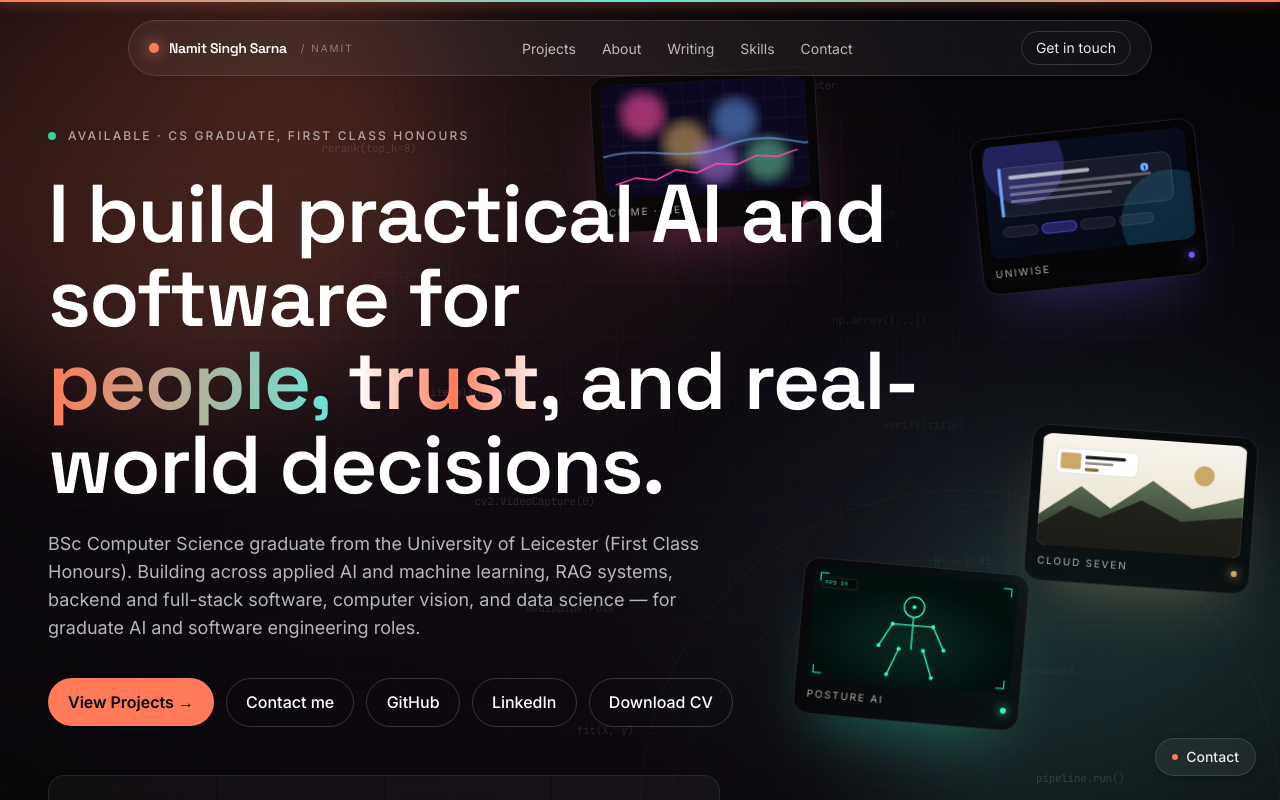
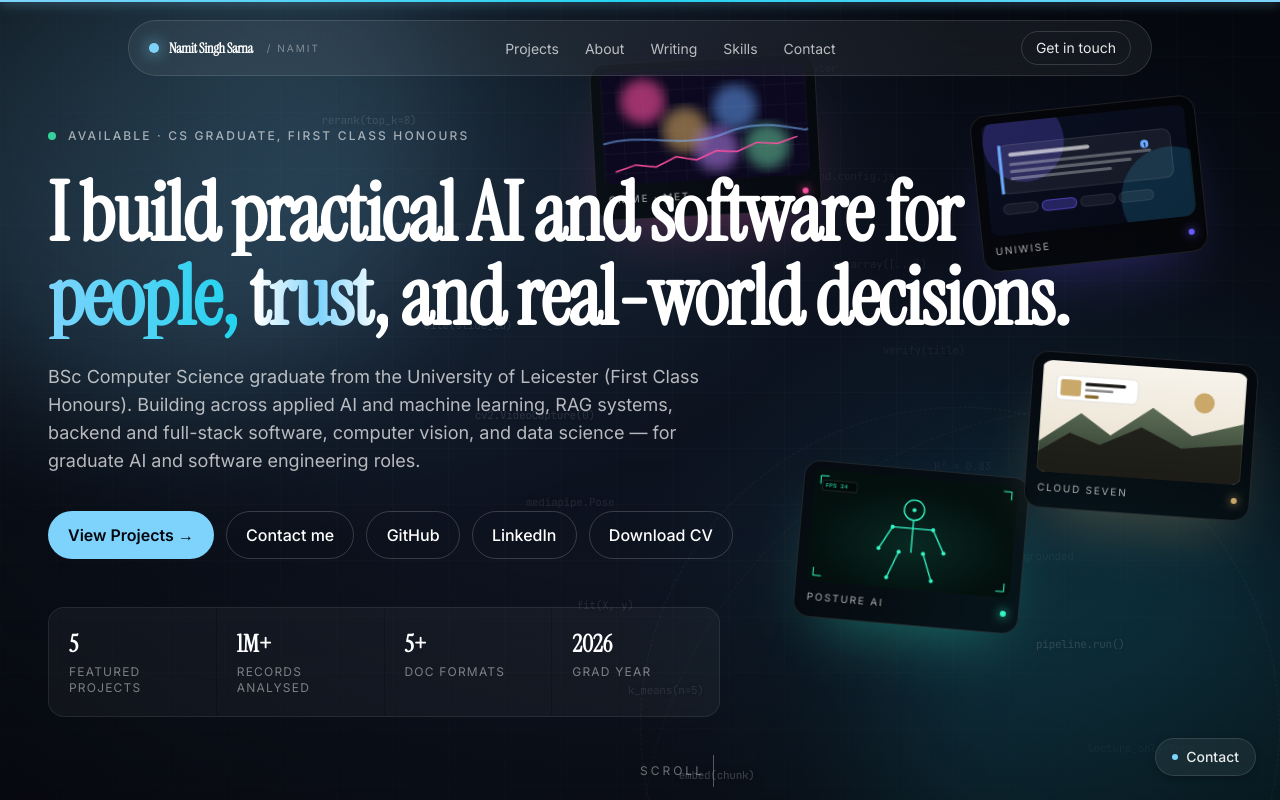
Before and after one commit to namitzz/Namit.portfolio, a React (Vite) app: page / in a window 1280 px wide. Shown: the top 800 px of the page. Built offline with nearby package versions, Linux system fonts and the light colour scheme.

Commit message:
Redesign: navy/ice-blue palette + Instrument Serif display font

```diff
--- a/index.html
+++ b/index.html
@@ -3,7 +3,7 @@
   <head>
     <meta charset="UTF-8" />
     <meta name="viewport" content="width=device-width, initial-scale=1.0" />
-    <meta name="theme-color" content="#08070d" />
+    <meta name="theme-color" content="#0a0f1c" />
 
     <title>Namit Singh Sarna · Portfolio · AI, full-stack, education tech</title>
     <meta
@@ -49,7 +49,7 @@
     <link rel="preconnect" href="https://fonts.gstatic.com" crossorigin />
     <link
       rel="stylesheet"
-      href="https://fonts.googleapis.com/css2?family=Inter:wght@300;400;500;600;700&family=Space+Grotesk:wght@400;500;600;700&family=JetBrains+Mono:wght@400;500&display=swap"
+      href="https://fonts.googleapis.com/css2?family=Instrument+Serif:ital@0;1&family=Inter:wght@400;500;600;700&family=JetBrains+Mono:wght@400;500&display=swap"
     />
   </head>
   <body class="bg-ink-900 text-white antialiased">
--- a/public/404.html
+++ b/public/404.html
@@ -14,16 +14,16 @@
     <link rel="preconnect" href="https://fonts.gstatic.com" crossorigin />
     <link
       rel="stylesheet"
-      href="https://fonts.googleapis.com/css2?family=Inter:wght@300;400;500;600;700&family=Space+Grotesk:wght@400;500;600;700&family=JetBrains+Mono:wght@400;500&display=swap"
+      href="https://fonts.googleapis.com/css2?family=Instrument+Serif:ital@0;1&family=Inter:wght@400;500;600;700&family=JetBrains+Mono:wght@400;500&display=swap"
     />
     <style>
       :root {
-        --bg-from: #08070d;
-        --bg-to: #160f18;
-        --accent: #ff7a59;
-        --accent-2: #6be3d6;
+        --bg-from: #0a0f1c;
+        --bg-to: #111827;
+        --accent: #7dd3fc;
+        --accent-2: #22d3ee;
         --ink: #ffffff;
-        --muted: rgba(255, 255, 255, 0.6);
+        --muted: rgba(203, 213, 225, 0.65);
       }
       * {
         box-sizing: border-box;
@@ -40,12 +40,12 @@
         background:
           radial-gradient(
             circle at 15% 15%,
-            rgba(255, 122, 89, 0.18) 0%,
+            rgba(125, 211, 252, 0.18) 0%,
             transparent 40%
           ),
           radial-gradient(
             circle at 85% 85%,
-            rgba(107, 227, 214, 0.12) 0%,
+            rgba(34, 211, 238, 0.12) 0%,
             transparent 40%
           ),
           linear-gradient(160deg, var(--bg-from) 0%, var(--bg-to) 100%);
@@ -78,7 +78,7 @@
         box-shadow: 0 0 12px var(--accent);
       }
       h1 {
-        font-family: 'Space Grotesk', 'Inter', system-ui, sans-serif;
+        font-family: 'Instrument Serif', Georgia, serif;
         font-size: clamp(4rem, 14vw, 8rem);
         line-height: 0.95;
         margin: 1.5rem 0 0.5rem;
@@ -90,7 +90,7 @@
         -webkit-text-fill-color: transparent;
       }
       h2 {
-        font-family: 'Space Grotesk', 'Inter', system-ui, sans-serif;
+        font-family: 'Instrument Serif', Georgia, serif;
         font-size: clamp(1.4rem, 3.4vw, 2rem);
         margin: 0 0 1.25rem;
         font-weight: 600;
--- a/src/components/ProjectBanner.jsx
+++ b/src/components/ProjectBanner.jsx
@@ -190,7 +190,7 @@ function CloudBanner() {
       <rect x="0" y="135" width="800" height="25" fill="rgba(120,140,160,0.18)" />
 
       {/* Brand text */}
-      <text x="32" y="32" fontFamily="Space Grotesk, sans-serif" fontSize="14" fontWeight="700" fill="#1a1814">
+      <text x="32" y="32" fontFamily="Georgia, serif" fontSize="14" fontWeight="700" fill="#1a1814">
         Cloud Seven Realty
       </text>
       <text x="32" y="48" fontFamily="Inter, sans-serif" fontSize="9" fill="rgba(26,24,20,0.55)">
--- a/src/components/mockups/CloudSevenMock.jsx
+++ b/src/components/mockups/CloudSevenMock.jsx
@@ -209,7 +209,7 @@ function CloudLogo() {
           fontSize="6"
           fontWeight="700"
           fill="#e8c98b"
-          fontFamily="Space Grotesk, sans-serif"
+          fontFamily="Georgia, serif"
         >
           7
         </text>
--- a/src/data/themes.js
+++ b/src/data/themes.js
@@ -4,12 +4,12 @@ export const themes = {
   base: {
     id: 'base',
     name: 'Namit',
-    bgFrom: '#08070D',
-    bgTo: '#160F18',
-    accent: '#FF7A59',
-    accent2: '#6BE3D6',
-    glow: 'rgba(255,122,89,0.20)',
-    muted: 'rgba(255,255,255,0.6)',
+    bgFrom: '#0A0F1C',
+    bgTo: '#111827',
+    accent: '#7DD3FC',
+    accent2: '#22D3EE',
+    glow: 'rgba(125,211,252,0.22)',
+    muted: 'rgba(203,213,225,0.65)',
   },
   uniwise: {
     id: 'uniwise',
--- a/src/index.css
+++ b/src/index.css
@@ -3,13 +3,13 @@
 @tailwind utilities;
 
 :root {
-  /* Default (base) theme — overridden by ThemeBackground via inline style */
-  --bg-from: #08070d;
-  --bg-to: #160f18;
-  --accent: #ff7a59;
-  --accent-2: #6be3d6;
+  /* Default (base) theme, overridden by ThemeBackground via inline style. */
+  --bg-from: #0a0f1c;
+  --bg-to: #111827;
+  --accent: #7dd3fc;
+  --accent-2: #22d3ee;
   --ink: #ffffff;
-  --muted: rgba(255, 255, 255, 0.6);
+  --muted: rgba(203, 213, 225, 0.65);
 }
 
 html {
@@ -104,7 +104,7 @@ body {
 }
 
 .section-title {
-  font-family: 'Space Grotesk', sans-serif;
+  font-family: 'Instrument Serif', Georgia, serif;
   font-weight: 600;
   letter-spacing: -0.02em;
 }
--- a/tailwind.config.js
+++ b/tailwind.config.js
@@ -5,7 +5,7 @@ export default {
     extend: {
       fontFamily: {
         sans: ['Inter', 'ui-sans-serif', 'system-ui', 'sans-serif'],
-        display: ['"Space Grotesk"', 'Inter', 'system-ui', 'sans-serif'],
+        display: ['"Instrument Serif"', 'Georgia', 'serif'],
         mono: ['"JetBrains Mono"', 'ui-monospace', 'monospace'],
       },
       colors: {
```
